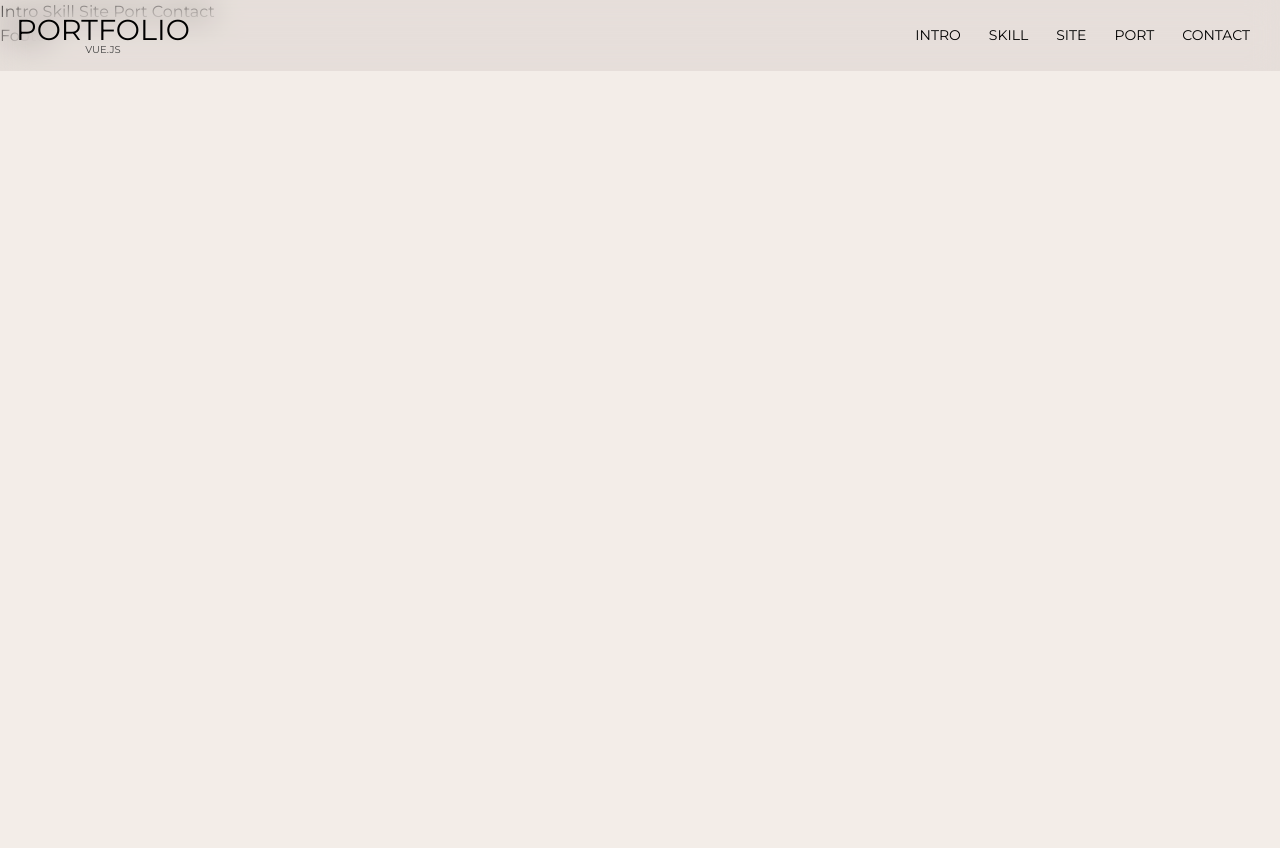
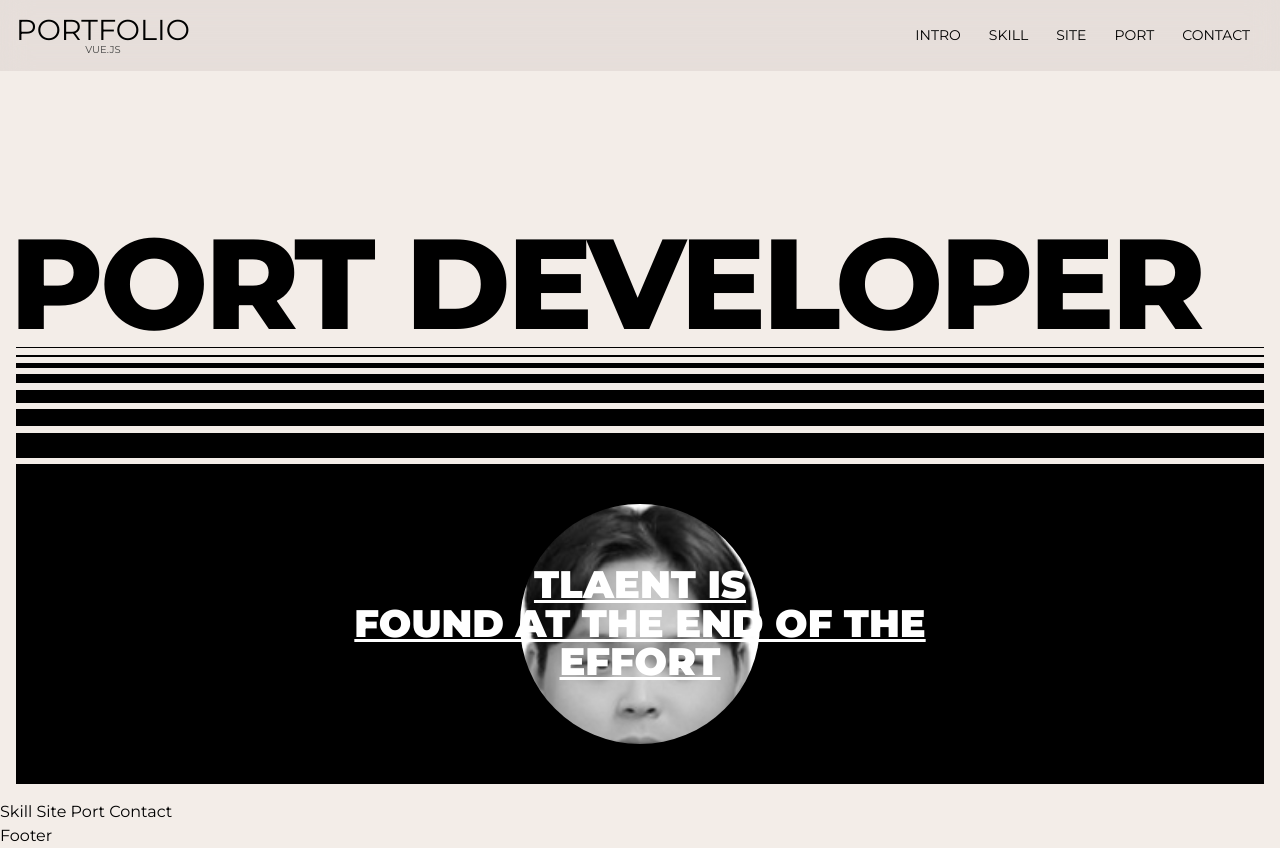
Before and after one commit to Dongjewerly/port2023-vue, a Vue app: page / in a window 1280 px wide. Before the commit the page ends 800 px from the top, so only its background shows below. Built offline with nearby package versions, Linux system fonts and the light colour scheme; a small style sheet from the web is missing; a web font is replaced by a local one.

Commit message:
인트로영역완료

```diff
--- a/src/components/Intro.vue
+++ b/src/components/Intro.vue
@@ -1,3 +1,206 @@
+<script setup>
+import { introText } from "@/constants/index";
+// import { introText } from '../constants';
+</script>
+
 <template>
-    Intro
+    <section id="intro">
+        <div class="intro_inner">
+            <h2 class="intro_title">
+                {{ introText.title }}
+            </h2>
+            <div class="intro_lines" aria-hidden="true">
+                <span class="line"></span>
+                <span class="line"></span>
+                <span class="line"></span>
+                <span class="line"></span>
+                <span class="line"></span>
+                <span class="line"></span>
+                <span class="line"></span>
+            </div>
+            <div class="intro_text">
+                <div class="text">
+                    <div>{{introText.desc[0]}}</div>
+                    <div>{{introText.desc[1]}}</div>
+                    <div>{{introText.desc[2]}}</div>
+                </div>
+                <div class="img">
+                    <img src="@/assets/img/dongseok.jpg" alt="어바웃미" />
+                </div>
+            </div>
+            <div class="intro_lines bottom" aria-hidden="true">
+                <span class="line"></span>
+                <span class="line"></span>
+                <span class="line"></span>
+                <span class="line"></span>
+                <span class="line"></span>
+                <span class="line"></span>
+                <span class="line"></span>
+            </div>
+        </div>
+    </section>
 </template>
+
+<style lang="scss" scoped>
+ #intro {
+    height: 100vh;
+}
+
+.intro_inner {
+    width: 100%;
+    height: 100%;
+    display: flex;
+    align-items: flex-start;
+    justify-content: flex-end;
+    flex-direction: column;
+    padding: 16px;
+
+    @media (max-width:800px) {
+        justify-content: center;
+    }
+
+    .intro_title {
+        font-size: 10vw;
+        text-transform: uppercase;
+        line-height: 1;
+        font-weight: 800;
+        white-space: nowrap;
+        text-indent: -0.5vw;
+        letter-spacing: -0.3vw;
+
+        @media (max-width:320px) {
+            display: none;
+        }
+    }
+
+    .intro_text {
+        width: 100%;
+        height: 40vh;
+        background-color:  var(--black);
+        color: var(--white);
+        display: flex;
+        align-items: center;
+        justify-content: center;
+        flex-direction: column;
+        position:relative;
+        &:hover {
+            .text {
+                opacity:0;
+            }
+
+            .img {
+                filter: grayscale(0);
+            }
+
+        }
+
+        .text {
+            font-size: 3vw;
+            line-height: 1;
+            font-weight: 900;
+            text-transform: uppercase;
+            text-decoration: underline;
+            text-align: center;
+            position: relative;
+            z-index: 100;
+            cursor: all-scroll;
+            transition: all 0.3s;
+
+
+            @media (max-width:800px) {
+                font-size: 24px;
+            }
+        }
+        .img {
+            position: absolute;
+            left: 50%;
+            top: 50%;
+            transform: translate(-50%,-50%);
+            width: 30vh;
+            height: 30vh;
+            border-radius: 50%;
+            overflow: hidden;
+            filter: grayscale(100%);
+            transition: all 0.3s;
+
+
+            @media (max-width: 320px) {
+                height: 10vh;
+                width: 10vh;
+            }
+        }
+
+    }
+    .intro_lines {
+        width: 100%;
+
+        .line {
+            display: block;
+            width: 100%;
+            background-color: var(--black);
+            height: 1px;
+            margin-bottom: 0.5vw;
+
+            &:nth-child(1) {
+                height: 1px;
+            }
+            &:nth-child(2) {
+                height: 2px;
+            }
+            &:nth-child(3) {
+                height: 5px;
+            }
+            &:nth-child(4) {
+                height: 9px;
+            }
+            &:nth-child(5) {
+                height: 13px;
+            }
+            &:nth-child(6) {
+                height: 17px;
+            }
+            &:nth-child(7) {
+                height: 25px;
+            }
+        }
+
+        &.bottom {
+
+            .line {
+                margin-top: 0.5vw;
+                margin-bottom: 0;
+                display: none;
+
+                @media (max-width:800px) {
+                    display: block;
+                }
+
+
+                &:nth-child(7) {
+                    height: 1px;
+                }
+                &:nth-child(6) {
+                    height: 2px;
+                }
+                &:nth-child(5) {
+                    height: 5px;
+                }
+                &:nth-child(4) {
+                    height: 9px;
+                }
+                &:nth-child(3) {
+                    height: 13px;
+                }
+                &:nth-child(2) {
+                    height: 17px;
+                }
+                &:nth-child(1) {
+                    height: 25px;
+                }
+            }
+
+        }
+
+    }
+}
+</style>
--- a/src/constants/index.js
+++ b/src/constants/index.js
@@ -20,3 +20,8 @@ export const headerNav = [
       url:"#contact",
     },
   ];
+
+  export const introText = {
+    title: "port developer" ,
+    desc: ["tlaent is", "found at the end of the", "effort" ],
+  };
```
